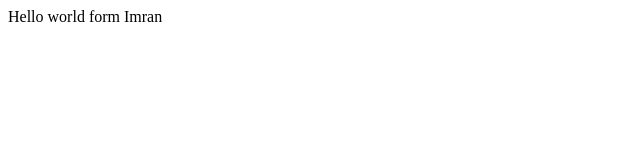
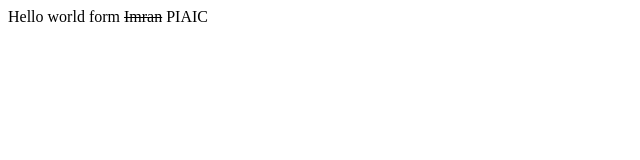
Before and after one commit to imranpiaic/bootcamp2020, a plain HTML site: page index.html in a window 1280 px wide. Shown: the full height of the page, 0-640 px from the left. Drawn offline with Linux system fonts and the light colour scheme.

Commit message:
updated index.html
Not from Imran this time from PIAIC

```diff
--- a/index.html
+++ b/index.html
@@ -4,6 +4,6 @@
         <title>Assignment of Boot Camp PIAIC</title>
 </head>
 <body>
-    <div>Hello world form Imran</div>
+    <div>Hello world form <s>Imran</s> PIAIC</div>
 </body>
 </html>
```
